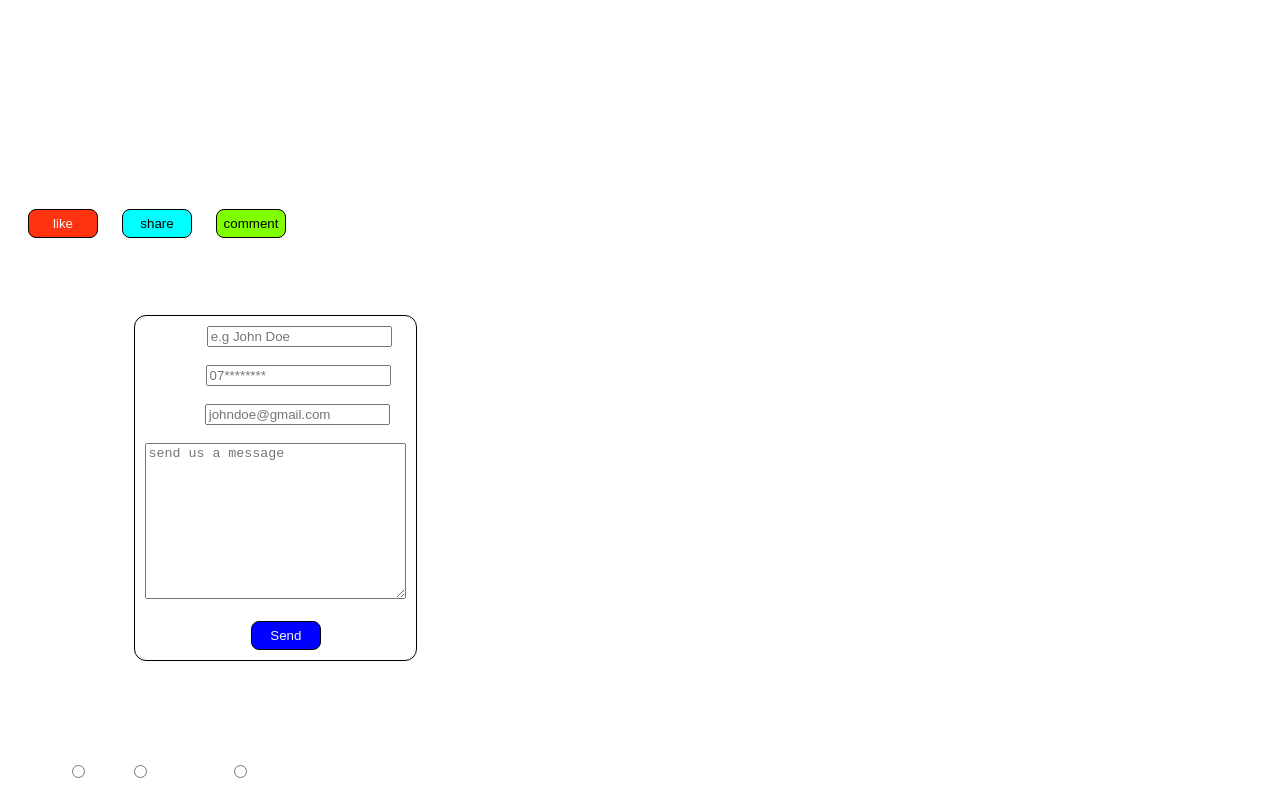
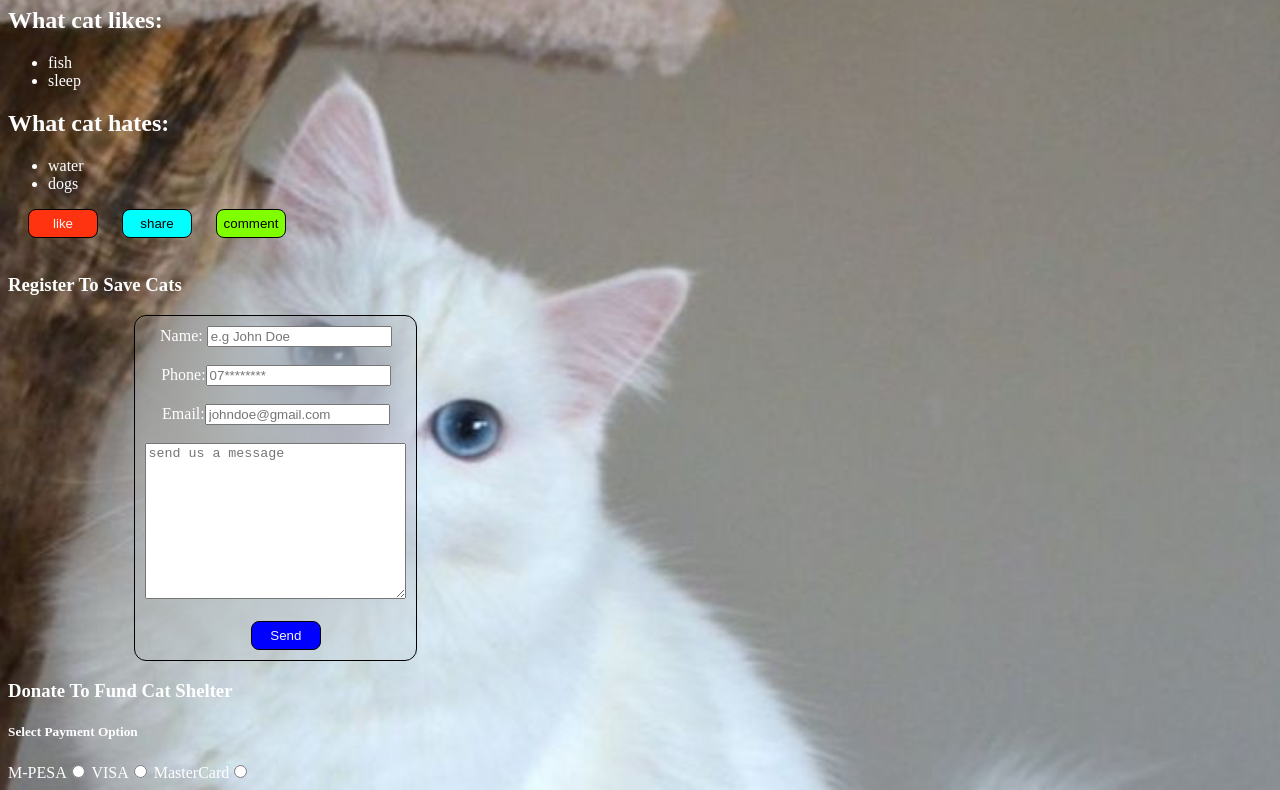
Before and after one commit to Norald22/catwebsite, a plain HTML site: page index.html in a window 1280 px wide. Shown: the part 73-863 px from the top of the page. Drawn offline with Linux system fonts and the light colour scheme.

Commit message:
Update index.html

```diff
--- a/index.html
+++ b/index.html
@@ -7,7 +7,7 @@
     <style>
         body{
             /* background: transparent; */
-            background-image: url('images/catPhoto.jpg');
+            background-image: url('catPhoto.jpg');
             background-repeat: no-repeat;
             background-size: cover;
             color: white;
```
